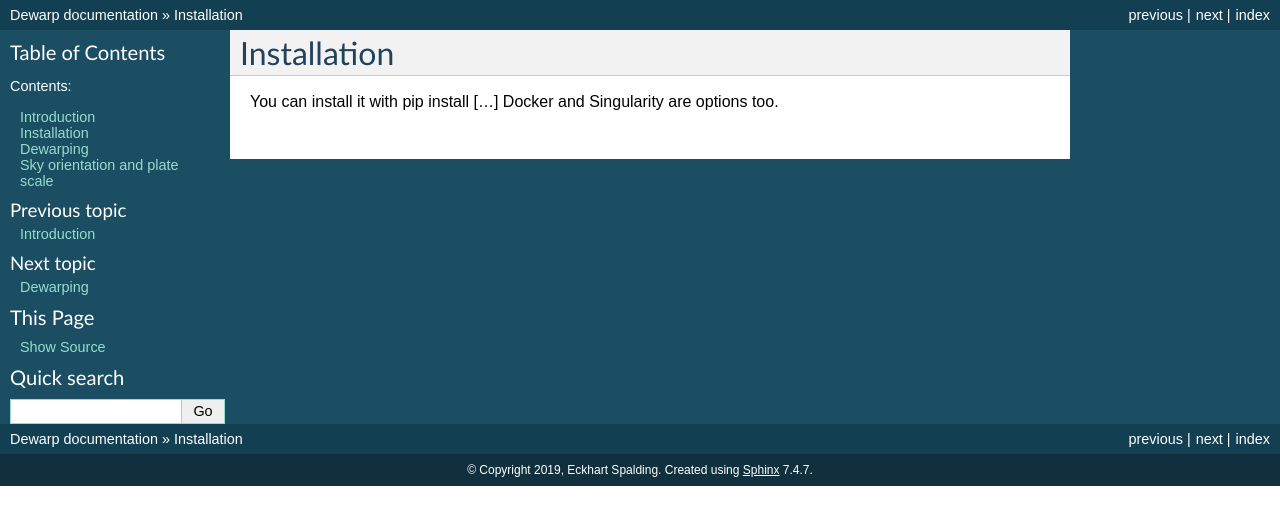
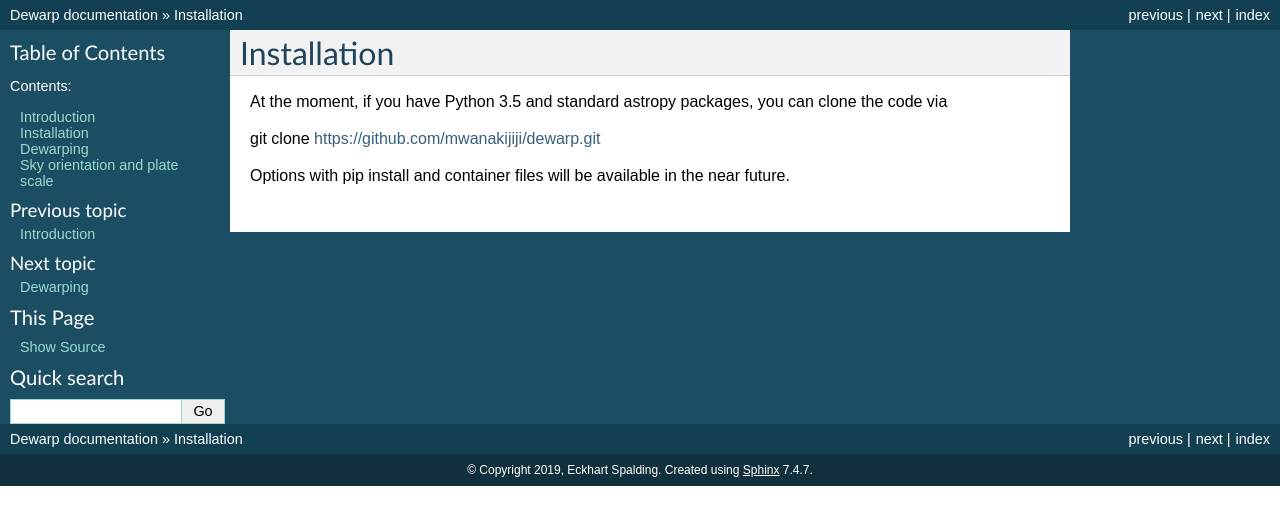
Before and after one commit to mwanakijiji/dewarp, a Sphinx documentation site: the page built from docs/installation.rst, in a window 1280 px wide. Shown: the top 525 px of the page. Built offline with Sphinx 7.4.7, drawn with Linux system fonts in a browser that asks for light colours; pages that are not in the unit, such as notebooks, are missing from menus.

Commit message:
First equation

```diff
--- a/docs/dewarp_soln.rst
+++ b/docs/dewarp_soln.rst
@@ -1,11 +1,14 @@
 Dewarping
 =================
+You will need a frame of sources with patterned, known locations (like
+a pinhole grid).
+
 This software is for dewarping the illumination beam on a detector
 based on a known 'perfect' distribution of point source, and also for
 finding the rotation solution of the dewarped frames based on the
 known positions of stellar objects.
 
-(eqns. 1 and 2 in procedure)
+:math: `x_{i}=\sum^{N}_{i=0}\sum^{N}_{j=0}K_{x}^{(i,j)}x_{o}^{(j)}y_{o}^{(i)}`
 
 make dewarp coords()
 
--- a/docs/installation.rst
+++ b/docs/installation.rst
@@ -1,3 +1,9 @@
 Installation
 =================
-You can install it with pip install [...]  Docker and Singularity are options too.
+At the moment, if you have Python 3.5 and standard astropy packages,
+you can clone the code via
+
+git clone https://github.com/mwanakijiji/dewarp.git
+
+Options with pip install and container files will be available in the
+near future.
```
